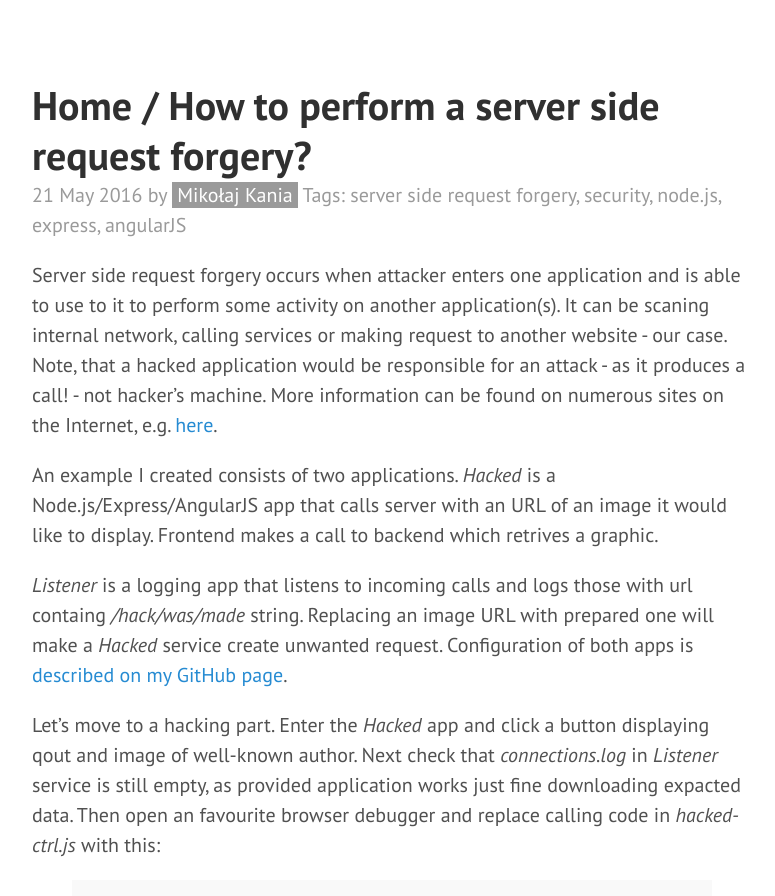
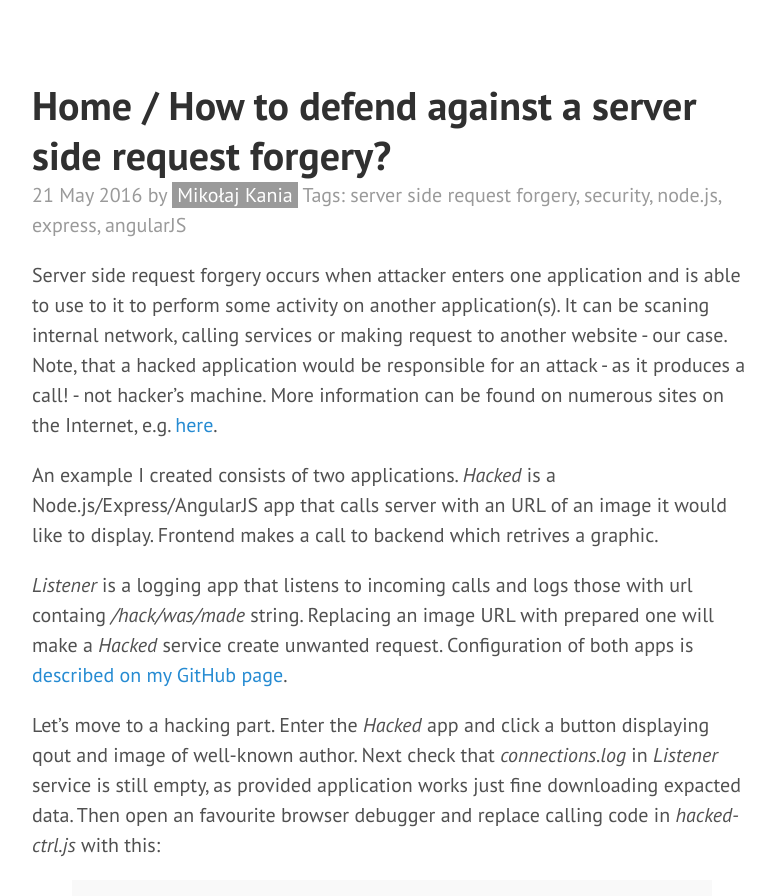
Before and after one commit to mikolajkania/mikolajkania.github.io, a Jekyll site: the page built from _posts/2016-05-21-how-to-defend-against-server-side-request-forgery.md, in a window 1280 px wide and 900 px high. Shown: the top 896 px of the window, without its empty margins (428-1203 px from the left). Built offline with Jekyll 4.4.1, drawn with Linux system fonts in a browser that asks for light colours.

Commit message:
Post name

```diff
--- a/_posts/2016-05-21-how-to-perform-server-side-request-forgery.md
+++ b/_posts/2016-05-21-how-to-defend-against-server-side-request-forgery.md
@@ -1,6 +1,6 @@
 ---
 layout: post
-title: How to perform a server side request forgery?
+title: How to defend against a server side request forgery?
 tags:
 - server side request forgery
 - security
```
